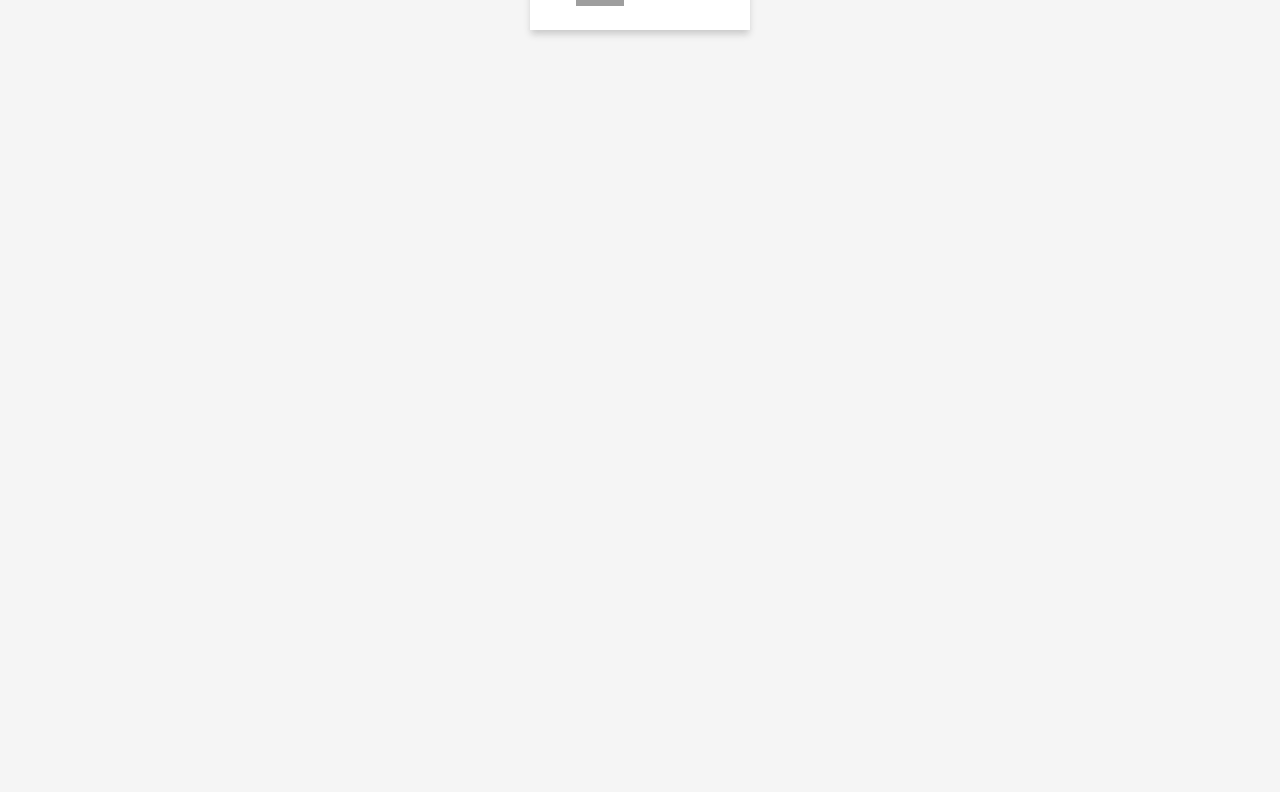
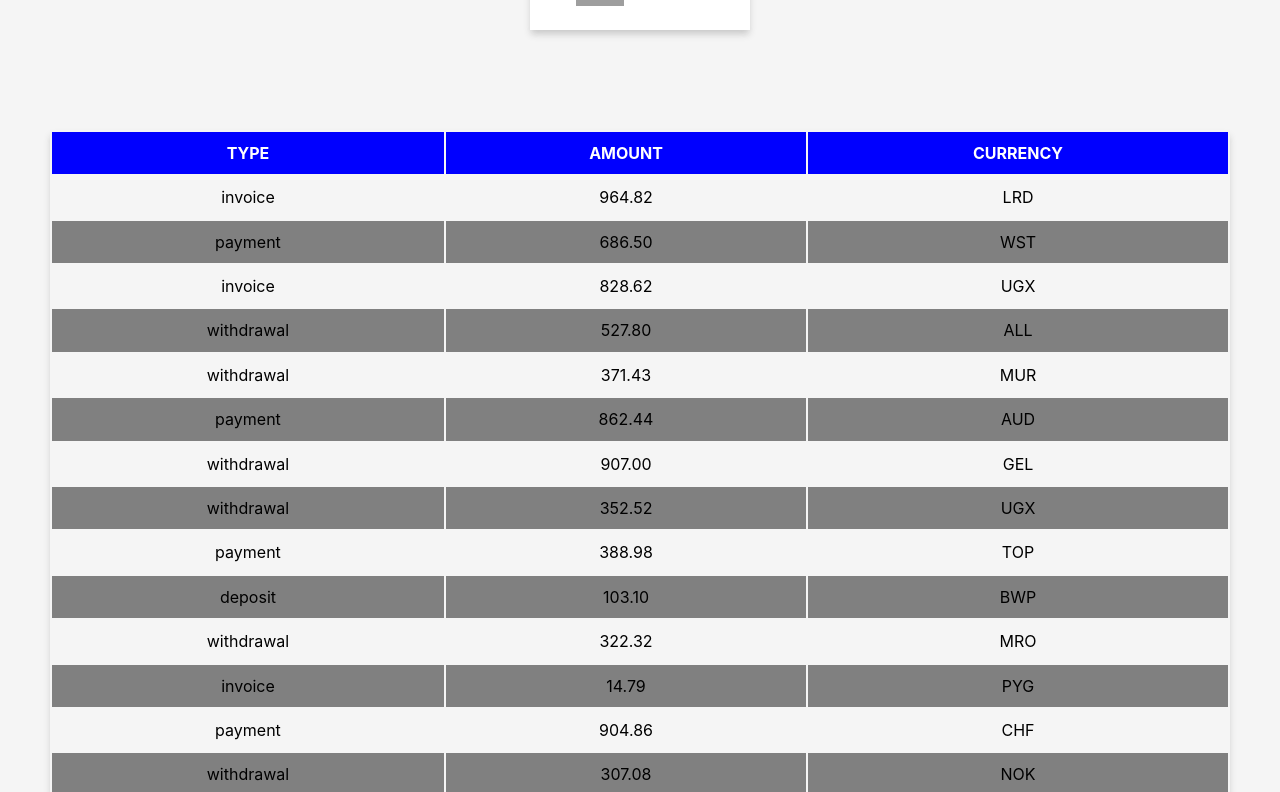
Before and after one commit to stark1269/goit-react-hw-01-components, a React (Create React App) app: page / in a window 1280 px wide. Shown: the part 1268-2060 px from the top of the page. Before the commit the page ends 1348 px from the top, so only its background shows below. Built offline with nearby package versions, Linux system fonts and the light colour scheme; grey boxes are pictures that could not be loaded.

Commit message:
add all task

```diff
--- a/src/components/App.jsx
+++ b/src/components/App.jsx
@@ -5,6 +5,8 @@
 import data from './Statistics/data.json';
 import { FriendList } from './FriendList/FriendList';
 import friends from './FriendList/friends.json';
+import { TransactionHistory } from './TransactionHistory/TransactionHistory';
+import transactions from './TransactionHistory/transactions.json';
 
 export const App = () => {
   return (
@@ -15,6 +17,8 @@
 
       <FriendList friends={friends} />
 
+      <TransactionHistory items={transactions} />
+
     </Container>
   );
 };
--- /dev/null
+++ b/src/components/TransactionHistory/TransactionHistory.jsx
@@ -0,0 +1,41 @@
+import PropTypes from 'prop-types';
+import { Table, Head, Th, Tr, Td } from './TransactionHistory.styled';
+
+export const TransactionHistory = ({ items }) => {
+  return (
+    <Table>
+  <Head>
+    <tr>
+      <Th>Type</Th>
+      <Th>Amount</Th>
+      <Th>Currency</Th>
+    </tr>
+      </Head>
+
+  <tbody>
+
+    {items.map(item => {
+    return (
+    <Tr key={item.id}>
+    <Td>{item.type}</Td>
+    <Td>{item.amount}</Td>
+    <Td>{item.currency}</Td>
+    </Tr>
+    )
+    })}
+
+  </tbody>
+</Table>
+  )
+};
+
+TransactionHistory.propTypes = {
+  items: PropTypes.arrayOf(
+    PropTypes.shape({
+      id: PropTypes.string.isRequired,
+      type: PropTypes.string.isRequired,
+      amount: PropTypes.string.isRequired,
+      currency: PropTypes.string.isRequired,
+    })
+  ).isRequired,
+};
--- /dev/null
+++ b/src/components/TransactionHistory/TransactionHistory.styled.jsx
@@ -0,0 +1,28 @@
+import styled from "styled-components";
+
+export const Table = styled.table`
+width: 100%;
+text-align: center;
+box-shadow: 0 5px 7px -1px rgba(51, 51, 51, 0.23);
+`;
+
+export const Head = styled.thead`
+background-color: blue;
+color: ${p => p.theme.colors.white};
+text-transform: uppercase;
+`;
+
+export const Th = styled.th`
+padding: 12px;
+`;
+
+export const Td = styled.td`
+padding: 12px;
+color: ${p => p.theme.colors.black};
+`;
+
+export const Tr = styled.tr`
+:nth-child(2n) {
+background-color: ${p => p.theme.colors.grey};
+}
+`;
--- /dev/null
+++ b/src/components/TransactionHistory/transactions.json
@@ -0,0 +1,122 @@
+[
+  {
+    "id": "1e0700a2-5183-4291-85cc-2065a036a683",
+    "type": "invoice",
+    "amount": "964.82",
+    "currency": "LRD"
+  },
+  {
+    "id": "a30f821b-4d25-4ff0-abdd-e340b3f0dd2b",
+    "type": "payment",
+    "amount": "686.50",
+    "currency": "WST"
+  },
+  {
+    "id": "44dca67a-8e5a-4798-bf8e-b15efd4e1abd",
+    "type": "invoice",
+    "amount": "828.62",
+    "currency": "UGX"
+  },
+  {
+    "id": "ea8ed3dc-2b68-4a53-905a-53ecb0adef33",
+    "type": "withdrawal",
+    "amount": "527.80",
+    "currency": "ALL"
+  },
+  {
+    "id": "ea76146a-0b00-4b80-bc02-a8c822176712",
+    "type": "withdrawal",
+    "amount": "371.43",
+    "currency": "MUR"
+  },
+  {
+    "id": "63ca02f9-d637-46b5-9237-f3b24425e029",
+    "type": "payment",
+    "amount": "862.44",
+    "currency": "AUD"
+  },
+  {
+    "id": "ed0263e8-59a5-4bf1-87e0-2bb88e53dc34",
+    "type": "withdrawal",
+    "amount": "907.00",
+    "currency": "GEL"
+  },
+  {
+    "id": "6013bad0-750c-4691-8bc2-d8f2b43969c4",
+    "type": "withdrawal",
+    "amount": "352.52",
+    "currency": "UGX"
+  },
+  {
+    "id": "252c7be4-8b06-4fa7-8d42-61fb835b70d5",
+    "type": "payment",
+    "amount": "388.98",
+    "currency": "TOP"
+  },
+  {
+    "id": "4eaab41b-b967-40ac-82ed-85fc66f646f1",
+    "type": "deposit",
+    "amount": "103.10",
+    "currency": "BWP"
+  },
+  {
+    "id": "9648a350-8469-42d5-8bf3-18090de5fe67",
+    "type": "withdrawal",
+    "amount": "322.32",
+    "currency": "MRO"
+  },
+  {
+    "id": "9c5c25fb-1a95-4b2f-8d1f-4c4426d677cc",
+    "type": "invoice",
+    "amount": "14.79",
+    "currency": "PYG"
+  },
+  {
+    "id": "43ef232c-80e9-4d6f-b48a-b22405620de3",
+    "type": "payment",
+    "amount": "904.86",
+    "currency": "CHF"
+  },
+  {
+    "id": "5161682e-e620-4019-ab0a-24ceb10fbd20",
+    "type": "withdrawal",
+    "amount": "307.08",
+    "currency": "NOK"
+  },
+  {
+    "id": "7b119d71-42e6-4c42-a141-6818b07bb9ff",
+    "type": "invoice",
+    "amount": "275.07",
+    "currency": "AWG"
+  },
+  {
+    "id": "a4f65722-65c4-4c28-b1f4-b8ed988bb205",
+    "type": "deposit",
+    "amount": "213.10",
+    "currency": "STD"
+  },
+  {
+    "id": "c6e5784b-0ca3-48d6-86e5-b5128af5a523",
+    "type": "invoice",
+    "amount": "116.11",
+    "currency": "CUP CUC"
+  },
+  {
+    "id": "c9ebed6a-3a02-4b49-ac0d-0534b51f2bfd",
+    "type": "invoice",
+    "amount": "878.67",
+    "currency": "HKD"
+  },
+  {
+    "id": "a4a98b0e-b22c-438b-9f83-de2df52110c8",
+    "type": "invoice",
+    "amount": "725.03",
+    "currency": "UYU UYI"
+  },
+  {
+    "id": "b39bfa7a-0166-4c47-94d6-87d20590f746",
+    "type": "payment",
+    "amount": "405.45",
+    "currency": "MDL"
+  }
+]
```
